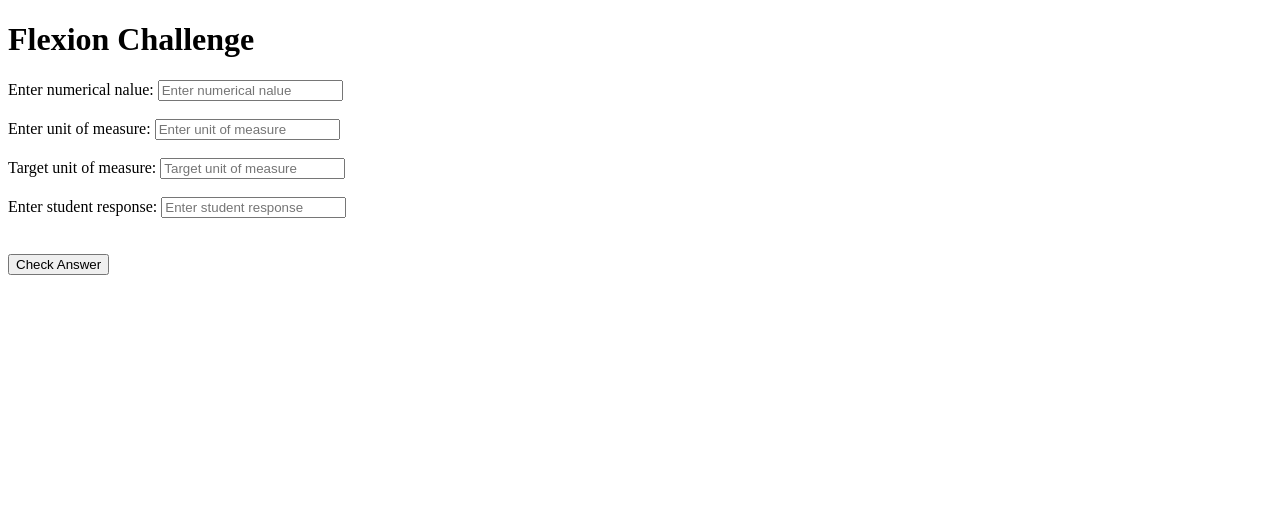
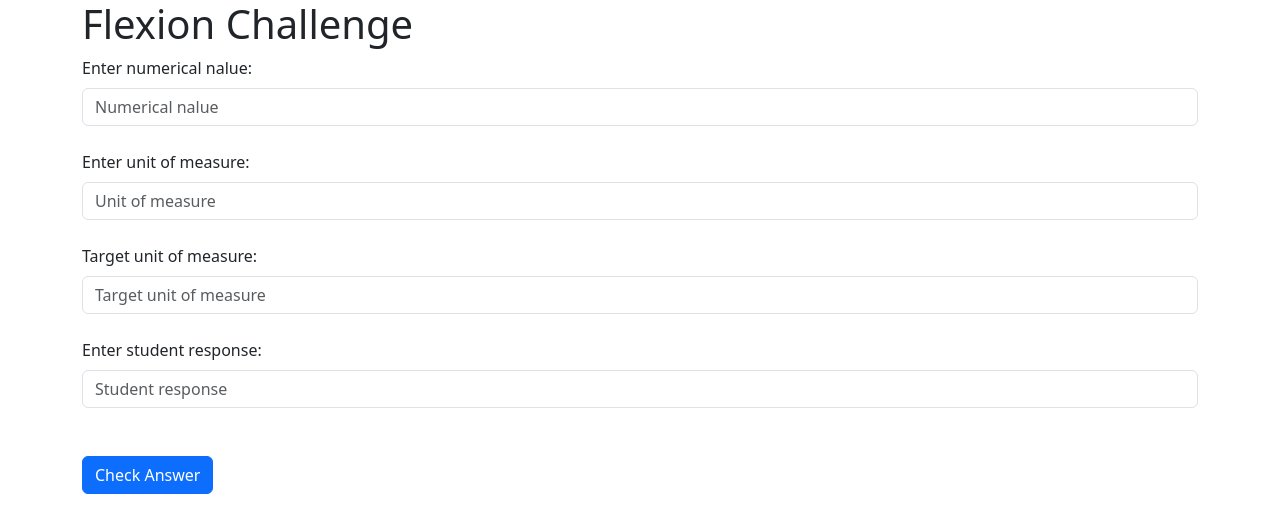
Before and after one commit to viks120/unit-conv, a plain HTML site: page index.html in a window 1280 px wide. Drawn offline with nearby package versions, Linux system fonts and the light colour scheme.

Commit message:
Added docker file and bootstrap

```diff
--- a/index.html
+++ b/index.html
@@ -1,23 +1,75 @@
 <!DOCTYPE html>
 <html lang="en">
   <head>
-    <meta charset="UTF-8">
-    <meta name="viewport" content="width=device-width, initial-scale=1.0">
+    <meta charset="UTF-8" />
+    <meta name="viewport" content="width=device-width, initial-scale=1.0" />
     <title>Flexion Challenge</title>
+    <link
+      href="https://cdn.jsdelivr.net/npm/bootstrap@5.3.3/dist/css/bootstrap.min.css"
+      rel="stylesheet"
+      integrity="sha384-QWTKZyjpPEjISv5WaRU9OFeRpok6YctnYmDr5pNlyT2bRjXh0JMhjY6hW+ALEwIH"
+      crossorigin="anonymous"
+    />
+    <script
+      src="https://cdn.jsdelivr.net/npm/bootstrap@5.3.3/dist/js/bootstrap.bundle.min.js"
+      integrity="sha384-YvpcrYf0tY3lHB60NNkmXc5s9fDVZLESaAA55NDzOxhy9GkcIdslK1eN7N6jIeHz"
+      crossorigin="anonymous"
+    ></script>
   </head>
   <body>
+    <div class="container">
       <h1>Flexion Challenge</h1>
 
       <form>
-        <label for="input_numerical_value">Enter numerical nalue: </label><input type="number" name="input_numerical_value" id="input_numerical_value" placeholder="Enter numerical nalue" required /><br /><br />
-        <label for="input_unit_of_measure">Enter unit of measure: </label><input type="text" name="input_unit_of_measure" id="input_unit_of_measure" placeholder="Enter unit of measure" required /><br /><br />
-        <label for="target_unit_of_measure">Target unit of measure: </label><input type="text" name="target_unit_of_measure" id="target_unit_of_measure" placeholder="Target unit of measure" required /><br /><br />
-        <label for="student_response">Enter student response: </label><input type="text" name="student_response" id="student_response" placeholder="Enter student response" required /><br /><br /><br />
-        <button type="button" onclick="update_result()">Check Answer</button>
+        <label for="input_numerical_value" class="form-label"
+          >Enter numerical nalue: </label
+        ><input
+          type="number"
+          name="input_numerical_value"
+          id="input_numerical_value"
+          placeholder="Numerical nalue"
+          class="form-control"
+          required
+        />
+        <br />
+        <label for="input_unit_of_measure" class="form-label"
+          >Enter unit of measure: </label
+        ><input
+          type="text"
+          name="input_unit_of_measure"
+          id="input_unit_of_measure"
+          placeholder="Unit of measure"
+          class="form-control"
+          required
+        /><br />
+        <label for="target_unit_of_measure" class="form-label"
+          >Target unit of measure: </label
+        ><input
+          type="text"
+          name="target_unit_of_measure"
+          id="target_unit_of_measure"
+          placeholder="Target unit of measure"
+          class="form-control"
+          required
+        /><br />
+        <label for="student_response" class="form-label"
+          >Enter student response: </label
+        ><input
+          type="text"
+          name="student_response"
+          id="student_response"
+          placeholder="Student response"
+          class="form-control"
+          required
+        /><br /><br />
+        <button type="button" onclick="update_result()" class="btn btn-primary">
+          Check Answer
+        </button>
       </form>
-    <br /><br />
+      <br />
 
       <div id="result"></div>
+    </div>
 
     <script src="script.js"></script>
   </body>
```
Also changed, not shown: 2 other files. Lines whose indentation alone changed are shown as unchanged.
